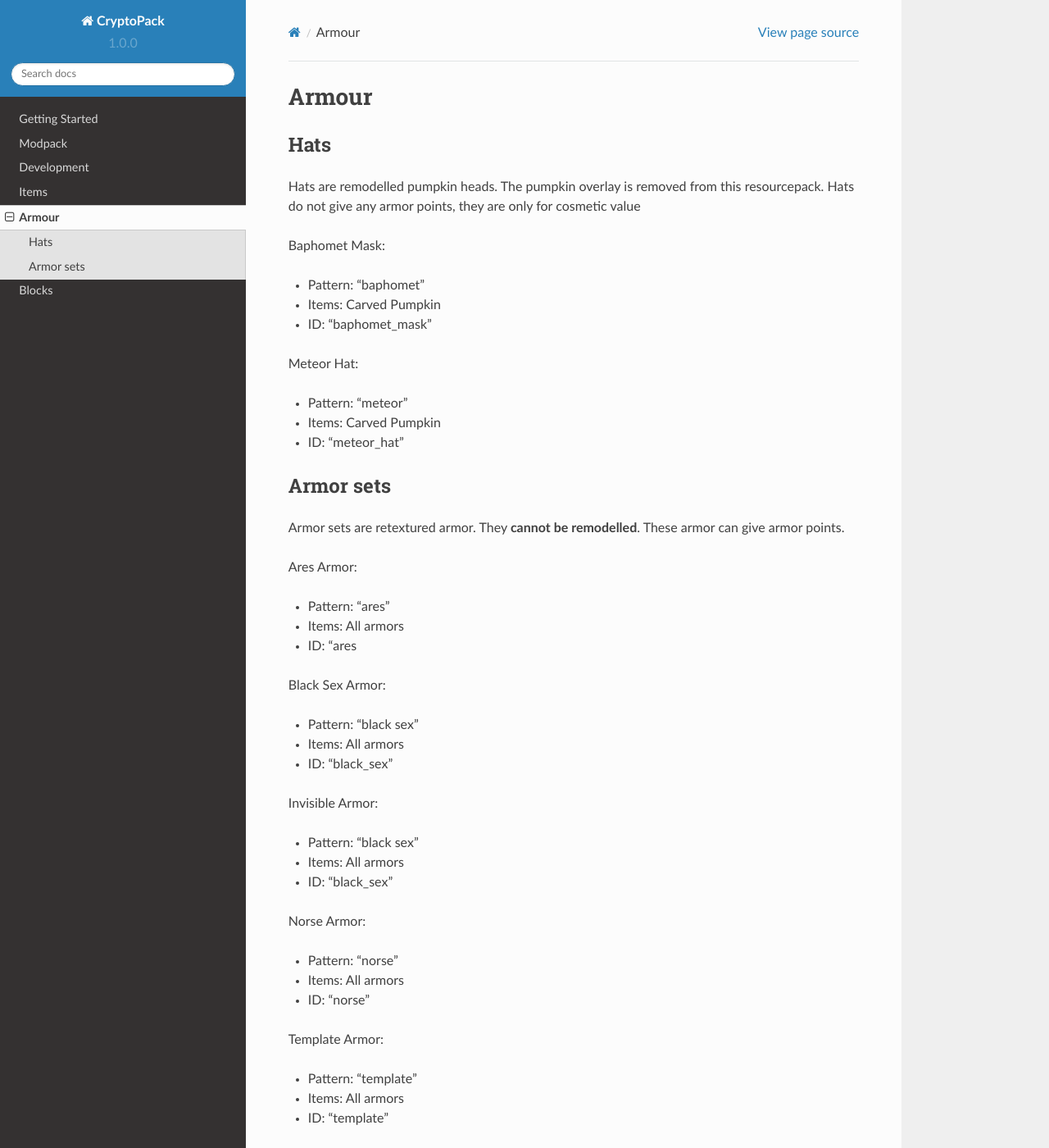
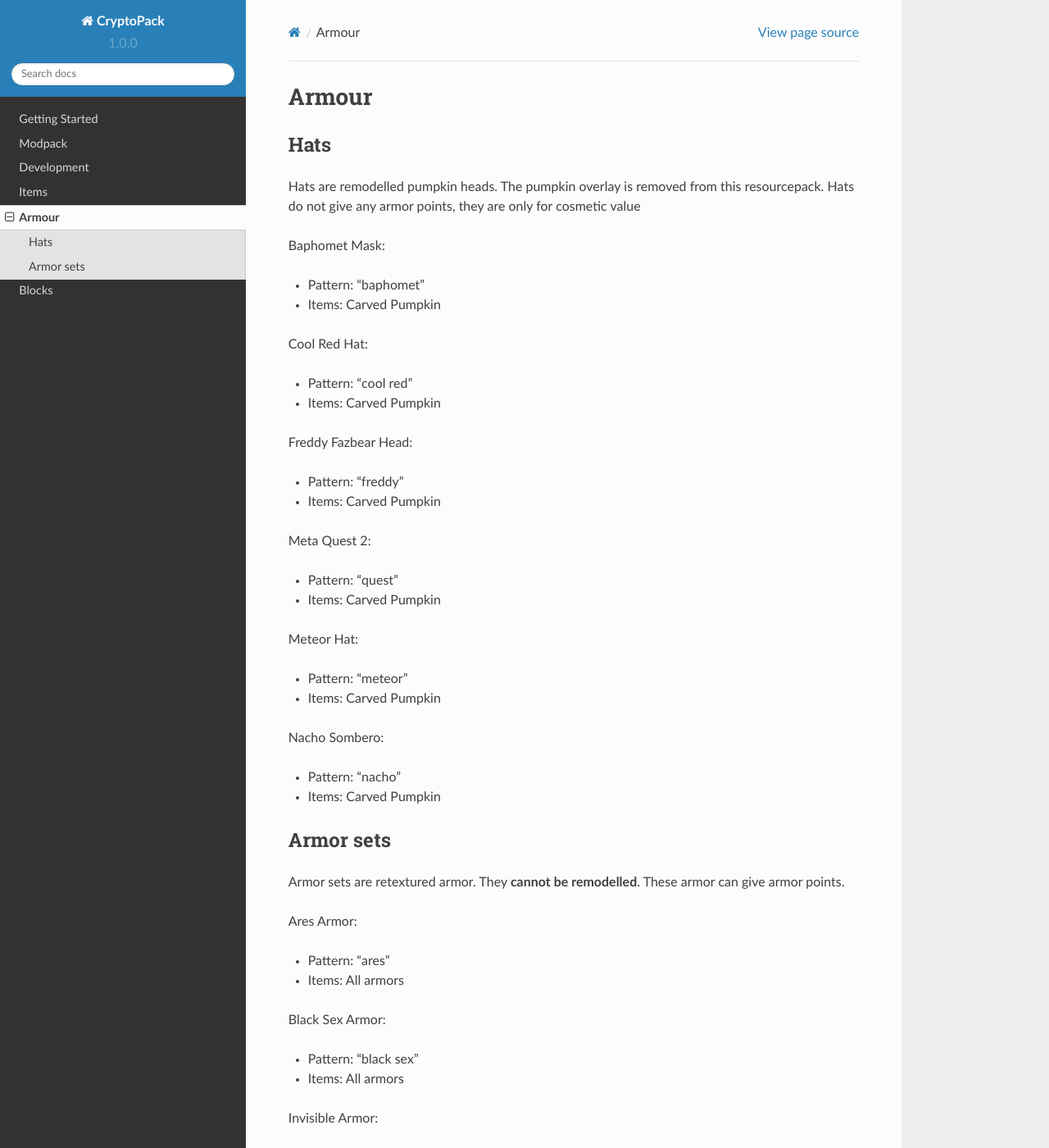
Before and after one commit to Shwabbaa/cryptopack-docs, a Sphinx documentation site: the page built from docs/source/armor.rst, in a window 1280 px wide and 1400 px high. Shown: the whole window at 82% size. Built offline with Sphinx 7.4.7 and the Read the Docs theme 2.0.0, drawn with Linux system fonts in a browser that asks for light colours; pages that are not in the unit, such as notebooks, are missing from menus; some of the changed text lies outside the part shown.

Commit message:
Update armor.rst

```diff
--- a/docs/source/armor.rst
+++ b/docs/source/armor.rst
@@ -11,13 +11,31 @@ Baphomet Mask:
 
 * Pattern: "baphomet"
 * Items: Carved Pumpkin
-* ID: "baphomet_mask"
+
+Cool Red Hat:
+
+* Pattern: "cool red"
+* Items: Carved Pumpkin
+
+Freddy Fazbear Head:
+
+* Pattern: "freddy"
+* Items:  Carved Pumpkin
+
+Meta Quest 2:
+
+* Pattern: "quest"
+* Items:  Carved Pumpkin
 
 Meteor Hat:
 
 * Pattern: "meteor"
+* Items:  Carved Pumpkin
+
+Nacho Sombero:
+
+* Pattern: "nacho"
 * Items: Carved Pumpkin
-* ID: "meteor_hat"
 
 Armor sets
 ==========
@@ -28,39 +46,27 @@ Ares Armor:
 
 * Pattern: "ares"
 * Items: All armors
-* ID: "ares
-
-
 Black Sex Armor:
 
 * Pattern: "black sex"
 * Items: All armors
-* ID: "black_sex"
-
 
 Invisible Armor:
 
 * Pattern: "black sex"
 * Items: All armors
-* ID: "black_sex"
-
 
 Norse Armor:
 
 * Pattern: "norse"
 * Items: All armors
-* ID: "norse"
-
 
 Template Armor:
 
 * Pattern: "template"
 * Items: All armors
-* ID: "template"
-
 
 Transparent Armor: (Not to be confused with invisible armor, transparent armor still shows off you have armor)
 
 * Pattern: "transparent"
 * Items: All armors
-* ID: "transparent_armor"
```
